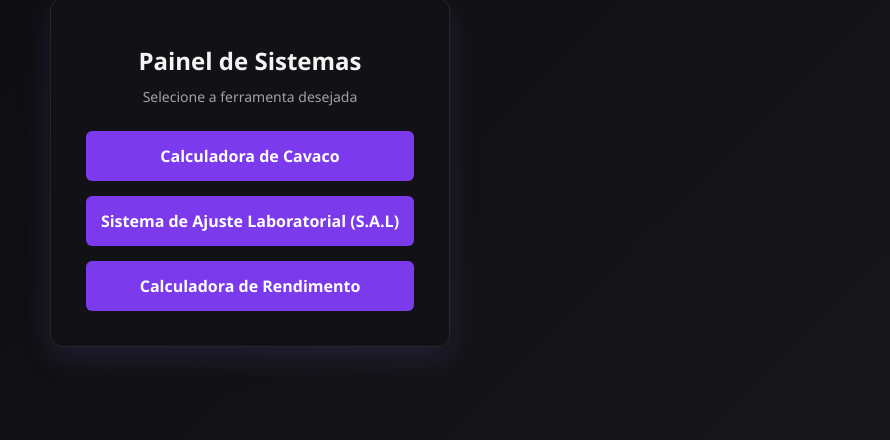
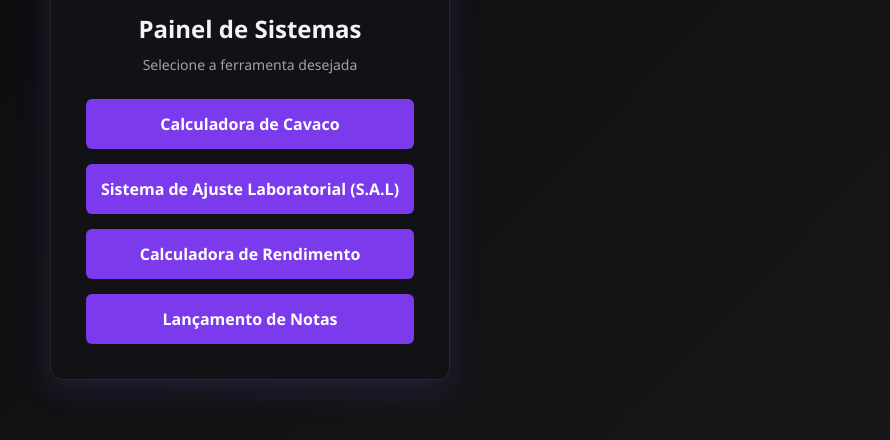
Before and after one commit to UnknownHPW/Site, a plain HTML site: page index.html in a window 1280 px wide. Shown: the part 280-720 px from the top of the page, without its empty margins (390-1280 px from the left). Drawn offline with Linux system fonts and the light colour scheme.

Commit message:
Add 'Lançamento de Notas' button to menu
Added a new button for 'Lançamento de Notas' in the menu.

```diff
--- a/index.html
+++ b/index.html
@@ -219,6 +219,7 @@
                 <a href="Cavaco.html" class="menu-btn">Calculadora de Cavaco</a>
                 <a href="SAL.html" class="menu-btn">Sistema de Ajuste Laboratorial (S.A.L)</a>
                 <a href="CruschMargin.html" class="menu-btn">Calculadora de Rendimento</a>
+                <a href="Notas.html" class="menu-btn">Lançamento de Notas</a>
             </div>
         </div>
     </div>
```
